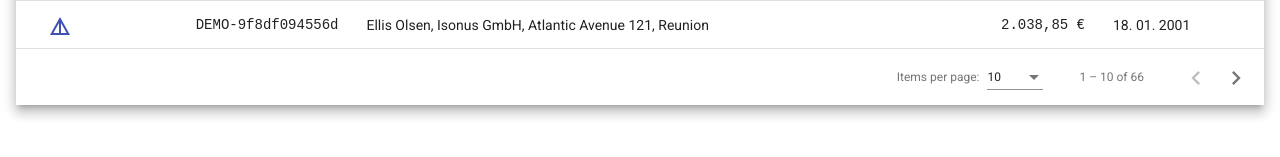
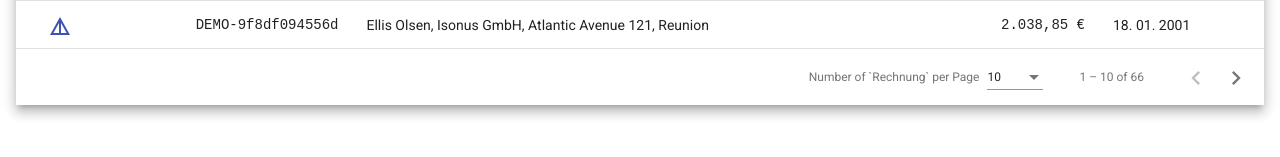
Before and after one commit to Jan-Ka/bug-free-spork, an Angular app: page / in a window 1280 px wide. Shown: the part 567-724 px from the top of the page. Built offline with nearby package versions, Linux system fonts and the light colour scheme.

Commit message:
Change `itemsPerPageLabel` in `RechnungTable`

```diff
--- a/src/app/app.module.ts
+++ b/src/app/app.module.ts
@@ -6,7 +6,7 @@ import { BrowserAnimationsModule } from '@angular/platform-browser/animations';
 
 import { MatToolbarModule } from '@angular/material/toolbar';
 import { MatTableModule } from '@angular/material/table';
-import { MatPaginatorModule } from '@angular/material/paginator';
+import { MatPaginatorModule, MatPaginatorIntl } from '@angular/material/paginator';
 import { MatDialogModule } from '@angular/material/dialog';
 import { MatButtonModule } from '@angular/material/button';
 import { MatIconModule } from '@angular/material/icon';
@@ -21,6 +21,7 @@ import { RechnungBetragNettoPipe } from './pipes/rechnung-betrag-netto.pipe';
 import { GetDetailButtonTooltipPipe } from './rechnung-table/getDetailButtonTooltipPipe/get-detail-button-tooltip.pipe';
 import { ErrorMessageComponent } from './error-message/error-message.component';
 import { TopBarComponent } from './top-bar/top-bar.component';
+import { BugFreeSporkMatPaginatorIntl } from './rechnung-table/bug-free-spork-mat-paginator-intl';
 
 @NgModule({
   declarations: [
@@ -45,7 +46,9 @@ import { TopBarComponent } from './top-bar/top-bar.component';
     MatTooltipModule,
     BusinessLogicModule
   ],
-  providers: [],
+  providers: [
+    { provide: MatPaginatorIntl, useClass: BugFreeSporkMatPaginatorIntl }
+  ],
   bootstrap: [AppComponent],
   entryComponents: [RechnungspositionDetailDialogComponent]
 })
--- /dev/null
+++ b/src/app/rechnung-table/bug-free-spork-mat-paginator-intl.ts
@@ -0,0 +1,5 @@
+import { MatPaginatorIntl } from '@angular/material/paginator';
+
+export class BugFreeSporkMatPaginatorIntl extends MatPaginatorIntl {
+    itemsPerPageLabel = 'Number of `Rechnung` per Page';
+}
```
Also changed, not shown: 1 other file (tests, documents, lock files or other folders).
